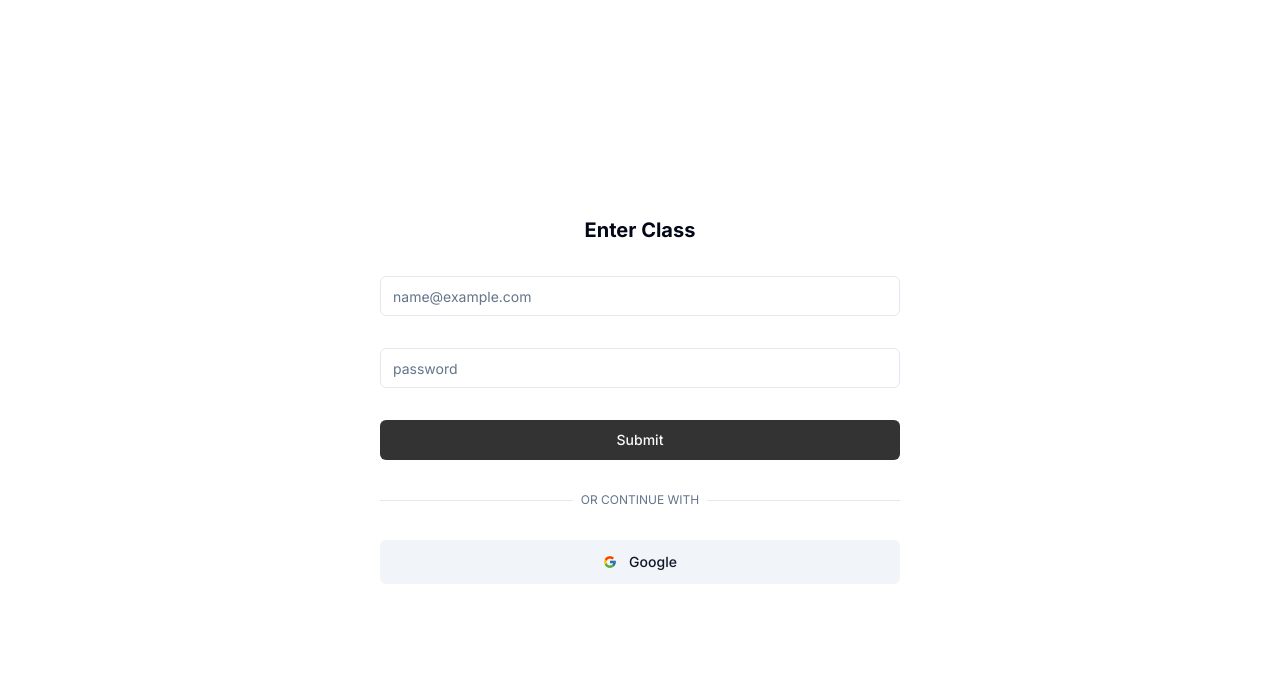
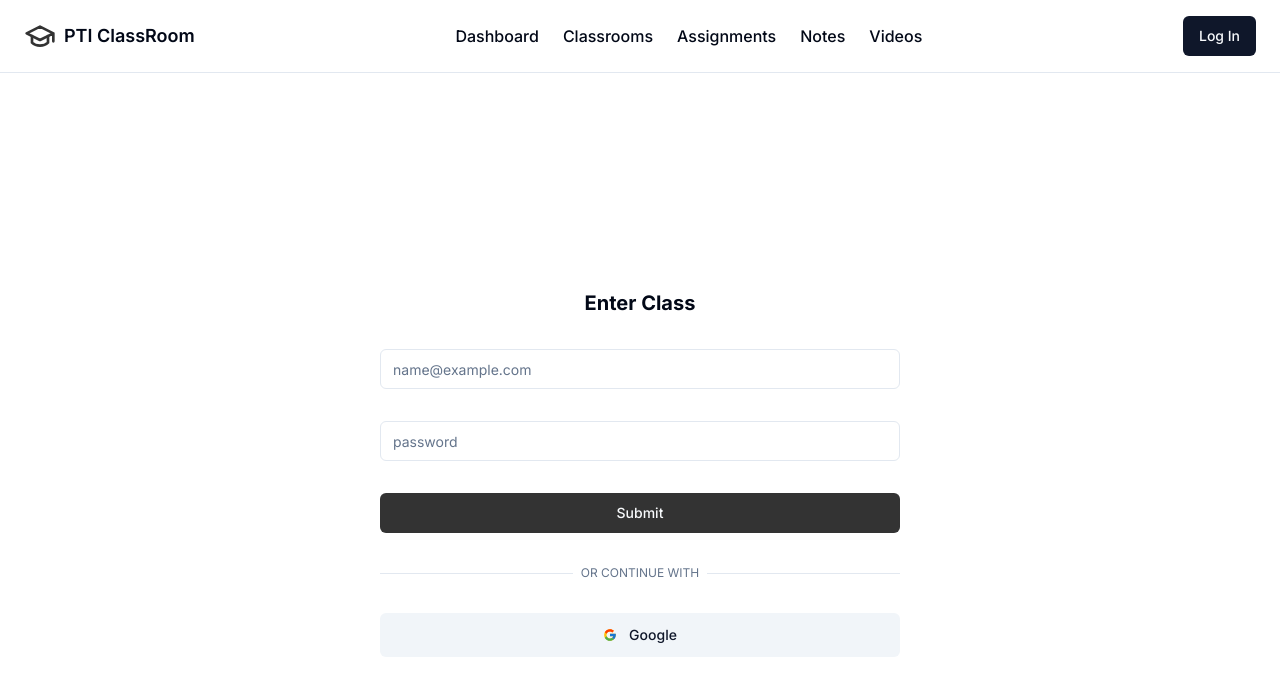
Before and after one commit to jonathan-ikpen/classroom-app, a Next.js app: page /auth in a window 1280 px wide. Shown: the top 696 px of the page. Built offline with nearby package versions, Linux system fonts and the light colour scheme; no server answers.

Commit message:
feat: add header

```diff
--- a/app/(auth)/(routes)/auth/components/google-auth.tsx
+++ b/app/(auth)/(routes)/auth/components/google-auth.tsx
@@ -4,11 +4,21 @@ import { Button } from "@/components/ui/button";
 import { FcGoogle } from "react-icons/fc";
 import { auth } from "@/lib/firebase";
 import { useSignInWithGoogle, useAuthState } from "react-firebase-hooks/auth";
+import toast from "react-hot-toast";
 
 const GoogleAuth = () => {
   const router = useRouter();
   const [signInWithGoogle, user, loading, error] = useSignInWithGoogle(auth);
   const [userAuth] = useAuthState(auth);
+
+  if (userAuth) {
+    console.log("loggedin");
+  } else {
+    //  if (currentUser?.data?.member?.id === userAuth?.uid) {
+    //    router.push("/app");
+    //  }
+    console.log("Not logged in");
+  }
 
   const handleAuth = async () => {
     try {
@@ -22,6 +32,13 @@ const GoogleAuth = () => {
       };
 
       console.log(userData);
+      toast.success("signed in successfully");
+
+      new Promise((resolve) =>
+        setTimeout(() => {
+          resolve(router.push("/"));
+        }, 5000)
+      );
 
       // addMember(userData, {
       //   onSuccess: () => {
@@ -33,12 +50,14 @@ const GoogleAuth = () => {
       // });
     } catch (error) {
       console.log(error);
+      toast.error("error: " + error);
     }
   };
 
   return (
     <div>
       <Button
+        type="button"
         onClick={handleAuth}
         variant={"secondary"}
         className="w-full flex items-center gap-x-3"
--- a/app/(auth)/(routes)/auth/components/login-form.tsx
+++ b/app/(auth)/(routes)/auth/components/login-form.tsx
@@ -3,6 +3,12 @@
 import { zodResolver } from "@hookform/resolvers/zod";
 import { useForm } from "react-hook-form";
 import * as z from "zod";
+
+import {
+  useCreateUserWithEmailAndPassword,
+  useAuthState,
+} from "react-firebase-hooks/auth";
+import { auth } from "@/lib/firebase";
 
 import { Button } from "@/components/ui/button";
 import {
@@ -16,13 +22,24 @@ import {
 } from "@/components/ui/form";
 import { Input } from "@/components/ui/input";
 import GoogleAuth from "./google-auth";
+import toast from "react-hot-toast";
 
 const formSchema = z.object({
-  email: z.string(),
-  password: z.string(),
+  email: z.string().email({ message: "Invalid email address" }),
+  password: z
+    .string()
+    .min(8, { message: "Password must be at least 8 characters long" })
+    .max(20, { message: "Password can be at most 20 characters long" })
+    .refine((value) => /^(?=.*[a-z])(?=.*[A-Z])(?=.*\d).+$/.test(value), {
+      message:
+        "Password must contain at least one lowercase letter, one uppercase letter, and one digit",
+    }),
 });
 
 const LoginForm = () => {
+  const [createUserWithEmailAndPassword, user, loading, error] =
+    useCreateUserWithEmailAndPassword(auth);
+
   // 1. Define your form.
   const form = useForm<z.infer<typeof formSchema>>({
     resolver: zodResolver(formSchema),
@@ -33,14 +50,24 @@ const LoginForm = () => {
   });
 
   // 2. Define a submit handler.
-  function onSubmit(values: z.infer<typeof formSchema>) {
+  async function onSubmit(values: z.infer<typeof formSchema>) {
     console.log(values);
+
+    try {
+      await createUserWithEmailAndPassword(values.email, values.password);
+
+      toast.success("account created");
+    } catch (error) {
+      console.log(error);
+      toast.error("error: " + error);
+    }
   }
 
   return (
     <Form {...form}>
       <form onSubmit={form.handleSubmit(onSubmit)} className="w-full space-y-8">
         <p className="text-center text-xl font-bold">Enter Class</p>
+        {/* Email  */}
         <FormField
           control={form.control}
           name="email"
@@ -66,6 +93,7 @@ const LoginForm = () => {
             </FormItem>
           )}
         />
+        {/* Form Button  */}
         <Button type="submit" className="w-full bg-prim">
           Submit
         </Button>
@@ -79,6 +107,7 @@ const LoginForm = () => {
             </span>
           </div>
         </div>
+        {/* Google Auth  */}
         <GoogleAuth />
       </form>
     </Form>
--- a/app/layout.tsx
+++ b/app/layout.tsx
@@ -2,6 +2,7 @@ import type { Metadata } from "next";
 import { Inter } from "next/font/google";
 import "./globals.css";
 import { Toaster } from "react-hot-toast";
+import Header from "@/components/shared/header";
 
 const inter = Inter({ subsets: ["latin"] });
 
@@ -18,6 +19,7 @@ export default function RootLayout({
   return (
     <html lang="en">
       <body className={inter.className}>
+        <Header />
         <Toaster />
         {children}
       </body>
--- a/app/page.tsx
+++ b/app/page.tsx
@@ -1,6 +1,8 @@
 import { Metadata } from "next";
 import Link from "next/link";
 import Image from "next/image";
+import { Button } from "@/components/ui/button";
+import SignOutButton from "@/components/shared/signout-button";
 
 /** Add your relevant code here for the issue to reproduce */
 export default function Home() {
--- /dev/null
+++ b/components/shared/header.tsx
@@ -0,0 +1,55 @@
+"use client";
+import React from "react";
+import Link from "next/link";
+import { Button } from "../ui/button";
+import SignOutButton from "./signout-button";
+import { auth } from "@/lib/firebase";
+import { useAuthState } from "react-firebase-hooks/auth";
+import LoginButton from "./login-button";
+
+const Header = () => {
+  const [user, loading, error] = useAuthState(auth);
+
+  return (
+    <header className="flex items-center justify-between px-6 py-4 border-b dark:border-zinc-800">
+      <div className="flex items-center gap-2">
+        <svg
+          className=" w-8 h-8 text-prim"
+          fill="none"
+          height="24"
+          stroke="currentColor"
+          strokeLinecap="round"
+          strokeLinejoin="round"
+          strokeWidth="2"
+          viewBox="0 0 24 24"
+          width="24"
+          xmlns="http://www.w3.org/2000/svg"
+        >
+          <path d="M22 10v6M2 10l10-5 10 5-10 5z" />
+          <path d="M6 12v5c3 3 9 3 12 0v-5" />
+        </svg>
+        <span className="text-lg font-semibold">PTI ClassRoom</span>
+      </div>
+      <nav className="hidden lg:flex gap-6">
+        <Link className="font-medium" href="#">
+          Dashboard
+        </Link>
+        <Link className="font-medium" href="#">
+          Classrooms
+        </Link>
+        <Link className="font-medium" href="#">
+          Assignments
+        </Link>
+        <Link className="font-medium" href="#">
+          Notes
+        </Link>
+        <Link className="font-medium" href="#">
+          Videos
+        </Link>
+      </nav>
+      {user ? <SignOutButton /> : <LoginButton />}
+    </header>
+  );
+};
+
+export default Header;
--- /dev/null
+++ b/components/shared/login-button.tsx
@@ -0,0 +1,13 @@
+import React from "react";
+import { Button } from "../ui/button";
+import Link from "next/link";
+
+function LoginButton() {
+  return (
+    <Link href={"/auth"}>
+      <Button>Log In</Button>
+    </Link>
+  );
+}
+
+export default LoginButton;
--- /dev/null
+++ b/components/shared/signout-button.tsx
@@ -0,0 +1,22 @@
+"use client";
+import React from "react";
+import { Button } from "../ui/button";
+import { useSignOut, useAuthState } from "react-firebase-hooks/auth";
+import { auth } from "@/lib/firebase";
+import toast from "react-hot-toast";
+
+const SignOutButton = () => {
+  const [signOut, loading, error] = useSignOut(auth);
+
+  const handleSignOut = async () => {
+    const success = await signOut();
+    if (success) {
+      toast.success("You are signed out");
+    } else {
+      toast.error("error: " + error);
+    }
+  };
+  return <Button onClick={handleSignOut}>Log Out</Button>;
+};
+
+export default SignOutButton;
--- a/package.json
+++ b/package.json
@@ -12,6 +12,7 @@
     "@hookform/resolvers": "^3.3.2",
     "@radix-ui/react-label": "^2.0.2",
     "@radix-ui/react-slot": "^1.0.2",
+    "axios": "^1.6.0",
     "class-variance-authority": "^0.7.0",
     "clsx": "^2.0.0",
     "firebase": "^10.5.2",
```
Also changed, not shown: 1 other file (tests, documents, lock files or other folders).
